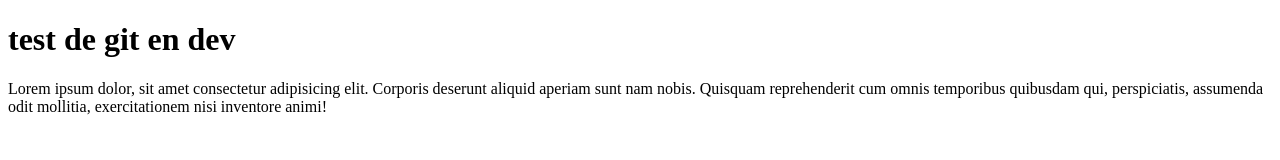
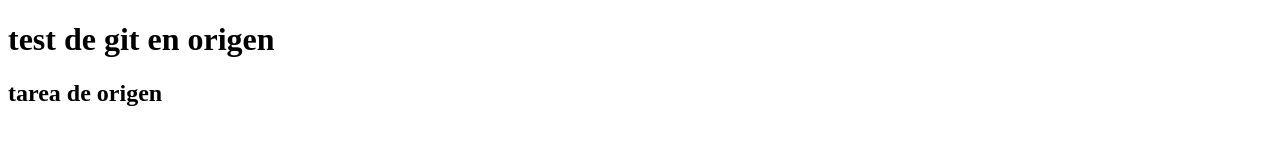
Before and after one commit to solecismo/testDeGit, a plain HTML site: page index.html in a window 1280 px wide. Drawn offline with Linux system fonts and the light colour scheme.

Commit message:
cabio del titulo en el origen

```diff
--- a/index.html
+++ b/index.html
@@ -8,8 +8,8 @@
 </head>
 
 <body>
-    <h1>test de git en dev</h1>
-    <p>Lorem ipsum dolor, sit amet consectetur adipisicing elit. Corporis deserunt aliquid aperiam sunt nam nobis. Quisquam reprehenderit cum omnis temporibus quibusdam qui, perspiciatis, assumenda odit mollitia, exercitationem nisi inventore animi!</p>
+    <h1>test de git en origen</h1>
+    <h2>tarea de origen</h2>
 </body>
 
 </html>
```
